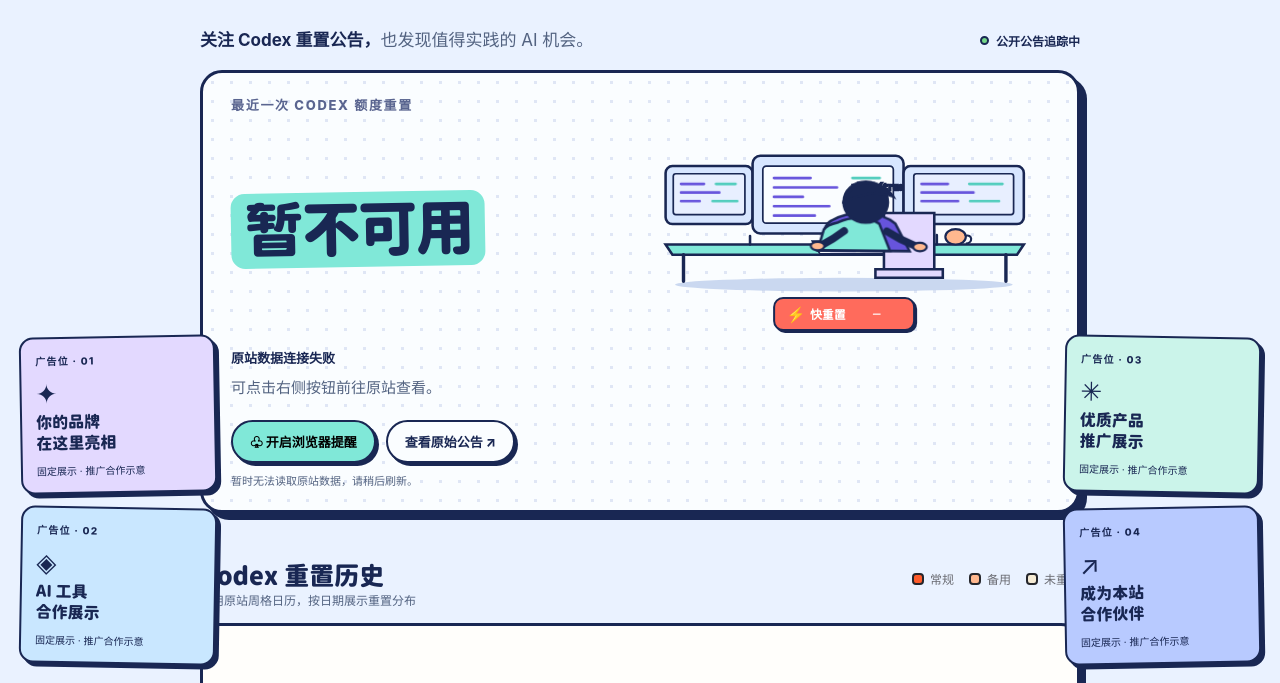
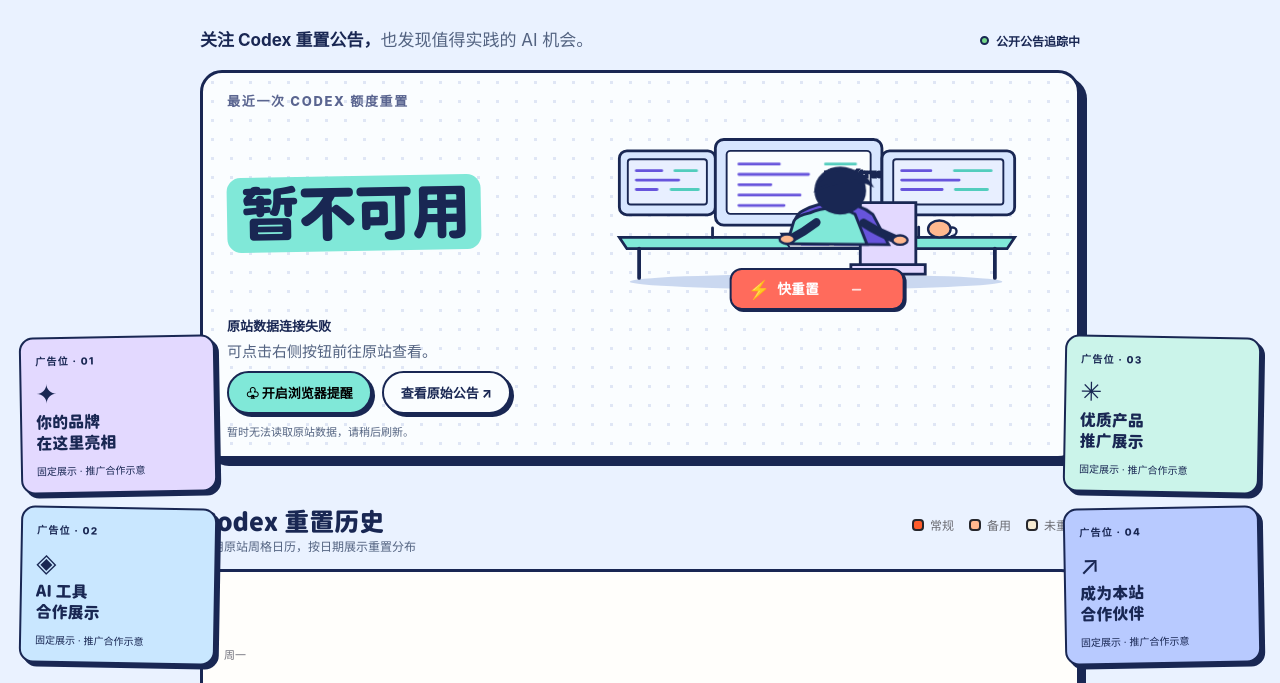
Before and after one commit to zhyan7189/resets-ai, a website with bundled scripts: page public/index.html in a window 1280 px wide. Shown: the part 111-794 px from the top of the page. Built offline with nearby package versions, Linux system fonts and the light colour scheme; files whose address does not match are found by name.

Commit message:
压缩公告卡片并放大右侧动画

```diff
--- a/public/index.html
+++ b/public/index.html
@@ -26,14 +26,14 @@
       .intro-copy strong { color:var(--ink); }
       .signal { white-space:nowrap; display:flex; align-items:center; gap:7px; font-size:12px; font-weight:700; }
       .signal i { width:9px; height:9px; border:2px solid var(--ink); border-radius:50%; background:#75d787; }
-      .reset-card { position:relative; overflow:hidden; background:var(--card); border:3px solid var(--ink); border-radius:22px; box-shadow:7px 7px 0 var(--ink); padding:22px 28px 21px; background-image:radial-gradient(#e8e3d7 1.5px,transparent 1.5px); background-size:19px 19px; }
-      .eyebrow { margin:0 0 13px; font-size:13px; font-weight:800; letter-spacing:.13em; color:#5c5347; }
-      .reset-main { display:grid; grid-template-columns:minmax(0,1.03fr) minmax(360px,1.18fr); grid-template-areas:"figure scene"; align-items:center; gap:12px clamp(28px,4vw,54px); }
+      .reset-card { position:relative; overflow:hidden; background:var(--card); border:3px solid var(--ink); border-radius:22px; box-shadow:7px 7px 0 var(--ink); padding:18px 24px 16px; background-image:radial-gradient(#e8e3d7 1.5px,transparent 1.5px); background-size:19px 19px; }
+      .eyebrow { margin:0 0 6px; font-size:13px; font-weight:800; letter-spacing:.13em; color:#5c5347; }
+      .reset-main { display:grid; grid-template-columns:minmax(0,.9fr) minmax(420px,1.3fr); grid-template-areas:"figure scene"; align-items:center; gap:8px clamp(16px,2.5vw,28px); }
       .reset-number { grid-area:figure; justify-self:start; display:inline-block; transform:rotate(-1deg); background:var(--sun); border-radius:14px; padding:3px 13px 5px; font:800 clamp(48px,7vw,60px)/1.12 GenSen,Baloo,sans-serif; letter-spacing:-3px; }
       .reset-side { grid-area:scene; min-width:0; display:block; padding:0; }
-      .reset-date { margin:18px 0 7px; font:600 13px/1.5 ui-monospace,SFMono-Regular,Menlo,monospace; }
+      .reset-date { margin:8px 0 3px; font:600 13px/1.4 ui-monospace,SFMono-Regular,Menlo,monospace; }
       .reset-quote { margin:0; color:#5d544a; font-size:15px; }
-      .reset-actions { display:flex; gap:10px; align-items:center; margin-top:23px; }
+      .reset-actions { display:flex; gap:10px; align-items:center; margin-top:10px; }
       .btn { border:2px solid var(--ink); border-radius:999px; padding:10px 17px; text-decoration:none; font-size:13px; font-weight:800; box-shadow:3px 3px 0 var(--ink); }
       .btn-primary { background:var(--sun); }
       .btn-secondary { background:var(--card); }
@@ -148,9 +148,9 @@
       .reset-plea-burst--avatar { width:var(--burst-size,32px); height:var(--burst-size,32px); border:2px solid var(--ink); background:var(--sun); box-shadow:2px 2px 0 var(--ink); border-radius:50%; padding:2px; display:grid; overflow:hidden; }
       .reset-plea-burst-avatar { object-fit:cover; border-radius:50%; width:100%; height:100%; }
       @keyframes reset-plea-burst { 0% { opacity:1; transform:translate(-50%,-50%) rotate(var(--burst-rotate,0deg)) scale(.8); } 65% { opacity:1; } to { opacity:0; transform:translate(calc(-50% + var(--burst-x,0px)),calc(-50% + var(--burst-y,-70px))) rotate(var(--burst-rotate,0deg)) scale(1.08); } }
-      .workbench { position:relative; min-height:204px; display:flex; align-items:center; justify-content:center; }
-      .workbench-scene { position:relative; width:min(100%,430px); min-height:204px; padding-top:10px; display:flex; align-items:flex-start; justify-content:center; }
-      .coder-illustration { width:min(100%,420px); height:145px; overflow:visible; transform:translateY(12px); }
+      .workbench { position:relative; min-height:194px; display:flex; align-items:center; justify-content:center; }
+      .workbench-scene { position:relative; width:min(100%,480px); min-height:194px; padding-top:6px; display:flex; align-items:flex-start; justify-content:center; }
+      .coder-illustration { width:min(100%,470px); height:160px; overflow:visible; transform:translateY(10px); }
       .coder-shadow { fill:#b7c9ea; opacity:.7; }
       .coder-monitor,.coder-monitor-side { fill:#d7e6ff; stroke:var(--ink); stroke-width:3; }
       .coder-monitor-screen { fill:#fafdff; stroke:var(--ink); stroke-width:2; }
@@ -185,11 +185,11 @@
       @keyframes pinch-waist { 0% { opacity:0; transform:translateX(28px) scale(.75) rotate(8deg); } 28% { opacity:1; transform:translateX(0) scale(1) rotate(0); } 55% { opacity:1; transform:translateX(3px) scale(.95) rotate(-4deg); } 100% { opacity:0; transform:translateX(28px) scale(.75) rotate(8deg); } }
       @keyframes pain-mark { 0%,100% { opacity:0; transform:scale(.65) rotate(-10deg); } 30%,62% { opacity:1; transform:scale(1.1) rotate(8deg); } }
       .reset-plea { position:absolute; left:50%; right:auto; bottom:0; z-index:3; transform:translateX(-50%); }
-      .reset-plea-button { min-height:34px; border-radius:10px; padding:6px 11px; gap:5px; font-size:12px; background:#ff6b5c; }
-      .reset-plea-button-emoji { font-size:15px; }
+      .reset-plea-button { min-height:42px; border-radius:12px; padding:8px 16px; gap:7px; font-size:14px; background:#ff6b5c; }
+      .reset-plea-button-emoji { font-size:18px; }
       .reset-plea-button-label { white-space:nowrap; }
-      .reset-plea-count { font-size:11px; }
-      @media(max-width:700px) { .reset-main { grid-template-columns:1fr; grid-template-areas:"figure" "scene"; gap:8px; } .reset-number { justify-self:start; font-size:52px; } .workbench { min-height:196px; } .workbench-scene { min-height:196px; padding-top:4px; } .coder-illustration { height:136px; transform:translateY(10px); } .reset-plea { left:50%; right:auto; } }
+      .reset-plea-count { font-size:13px; }
+      @media(max-width:700px) { .reset-main { grid-template-columns:1fr; grid-template-areas:"figure" "scene"; gap:8px; } .reset-number { justify-self:start; font-size:52px; } .workbench { min-height:184px; } .workbench-scene { min-height:184px; width:min(100%,430px); padding-top:4px; } .coder-illustration { width:min(100%,430px); height:145px; transform:translateY(8px); } .reset-plea { left:50%; right:auto; } }
       @media(max-width:1230px) { .rail { display:none; } }
       @media(prefers-reduced-motion:reduce) { .coder-programmer,.coder-code,.coder-sweat,.coder-wipe-arm { animation:none; } }
       @media(max-width:700px) { .shell { width:min(100% - 28px,808px); padding-top:18px; } .brand { font-size:30px; } .brand-sub,.mast .nav-pill:nth-last-child(2),.signal { display:none; } .intro { margin:22px 0 15px; } .reset-card { padding:23px 20px; } .reset-number { font-size:58px; } .reset-main { align-items:center; gap:16px; } .reset-side { gap:12px; padding:0; } .heat-scroll { overflow-x:auto; } .history-row { grid-template-columns:78px 1fr 18px; gap:9px; padding:11px; } .feature { grid-template-columns:1fr; } .feature-art { min-height:105px; } .article-grid { grid-template-columns:1fr; } .cell-tooltip { padding:13px 16px 14px; } .cell-tooltip-date { font-size:15px; } .cell-tooltip-copy { font-size:13px; } }
```
